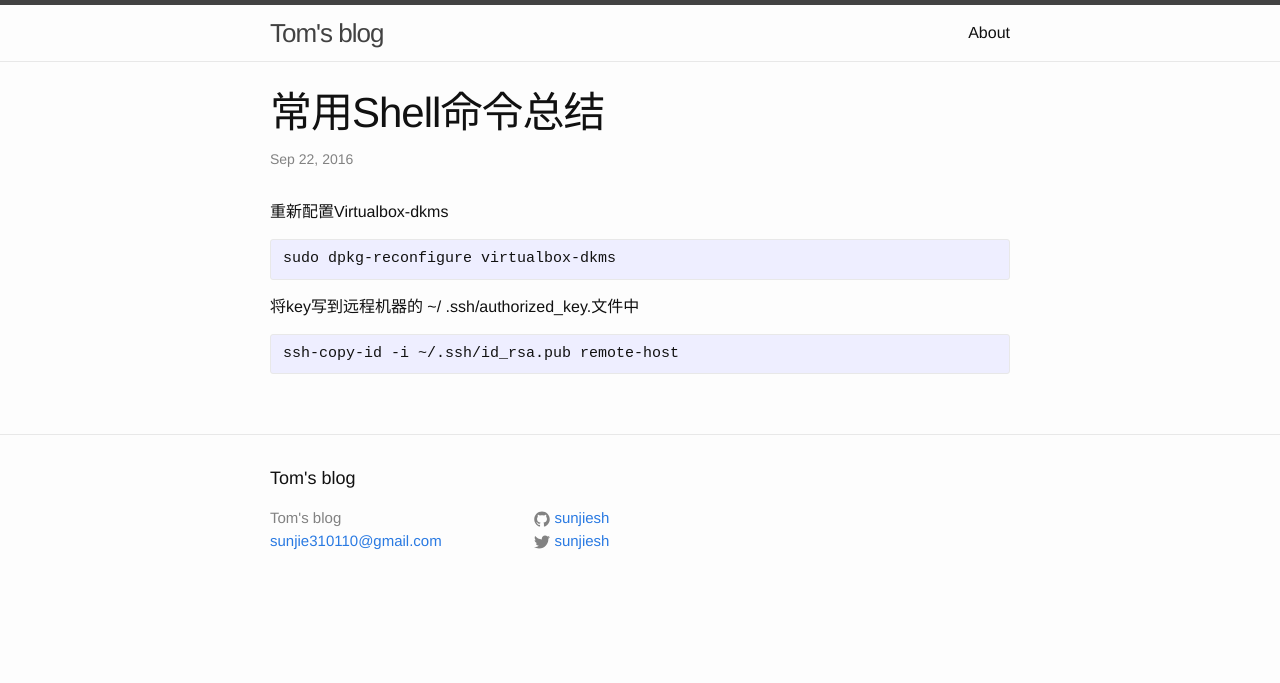
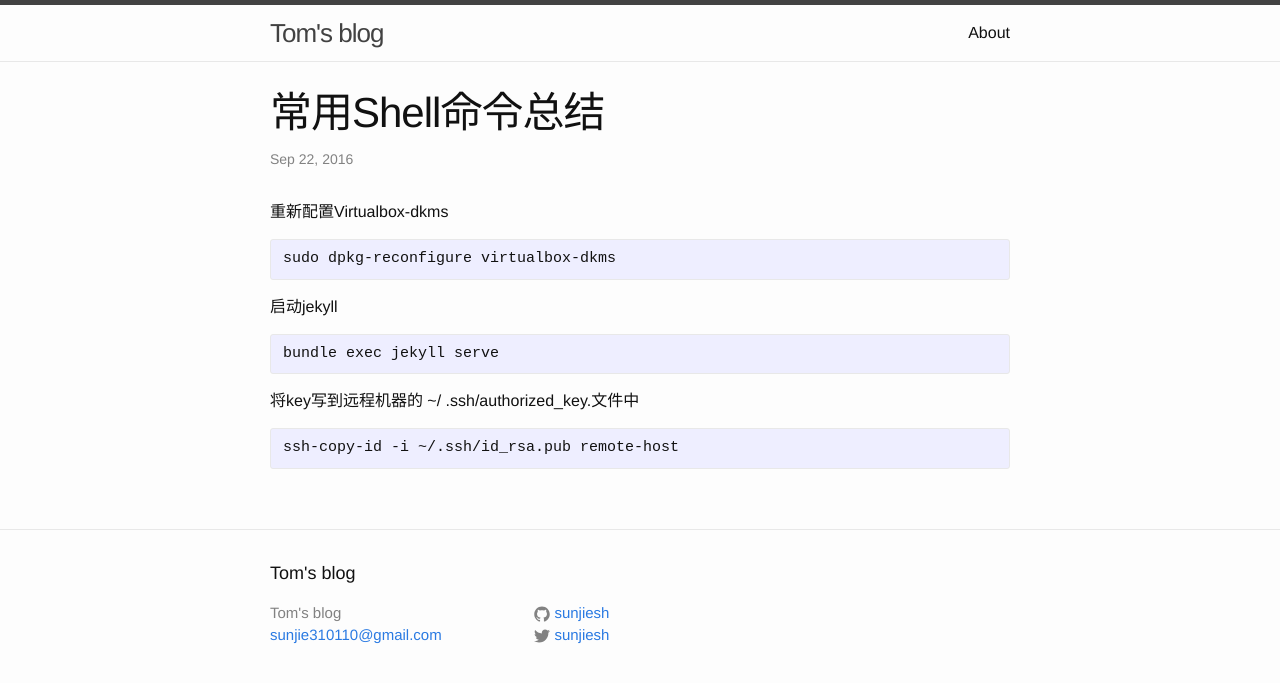
Before and after one commit to sunjiesh/sunjiesh.github.io, a Jekyll site: the page built from _posts/2016-09-22-常用Shell命令总结.markdown, in a window 1280 px wide. Shown: the top 683 px of the page. Built offline with Jekyll 4.4.1, drawn with Linux system fonts in a browser that asks for light colours.

Commit message:
Update post

```diff
--- a/_posts/2016-09-22-常用Shell命令总结.markdown
+++ b/_posts/2016-09-22-常用Shell命令总结.markdown
@@ -10,6 +10,11 @@ categories: Linux
 sudo dpkg-reconfigure virtualbox-dkms
 </pre>
 
+启动jekyll
+<pre>
+bundle exec jekyll serve
+</pre>
+
 将key写到远程机器的 ~/ .ssh/authorized_key.文件中
 <pre>
 ssh-copy-id -i ~/.ssh/id_rsa.pub remote-host
```
